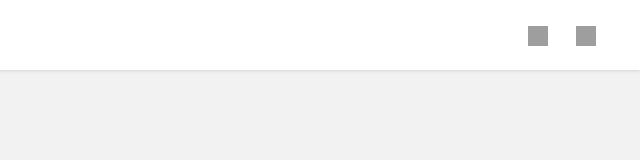
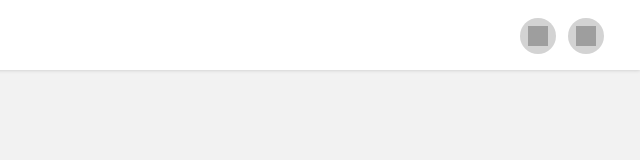
Before and after one commit to hnava47/facebook-application, a plain HTML site: page fusionIndex.html in a window 1280 px wide. Shown: the full height of the page, 640-1280 px from the left. Drawn offline with Linux system fonts and the light colour scheme; grey boxes are pictures that could not be loaded.

Commit message:
Remvoed variable for secondary color

```diff
--- a/css/fusionStyle.css
+++ b/css/fusionStyle.css
@@ -68,7 +68,7 @@ div {
 }
 
 .tdjehn4e {
-  background-color: var(--secondary-button-background);
+  background-color: lightgray;
 }
 
 .taijpn5t {
```
